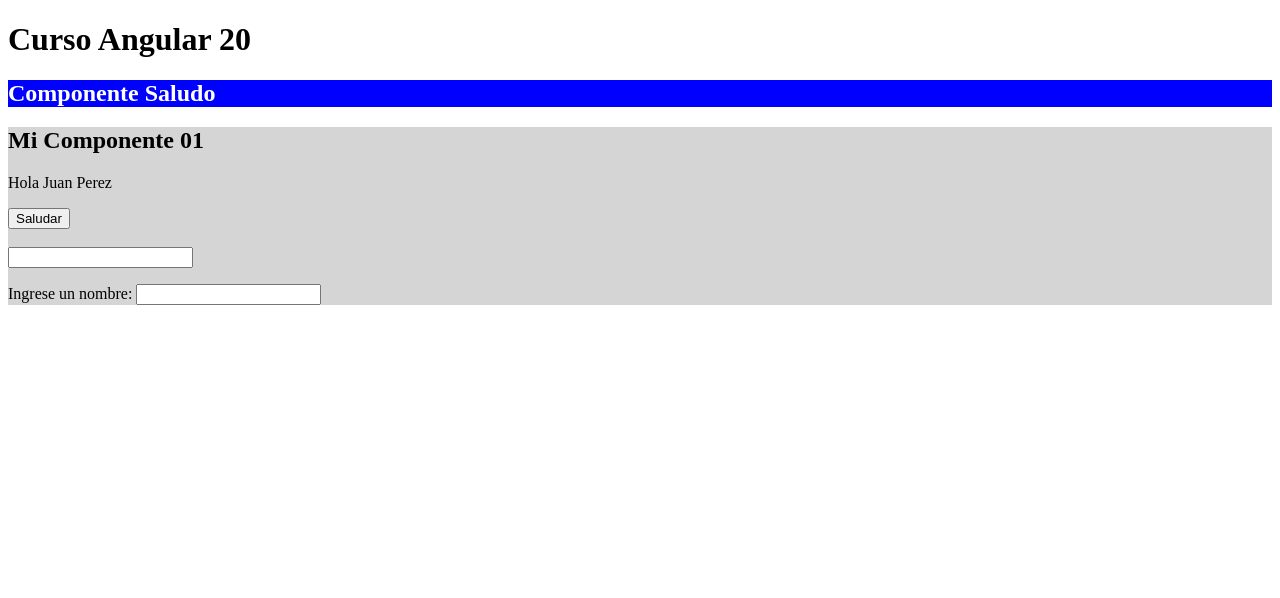
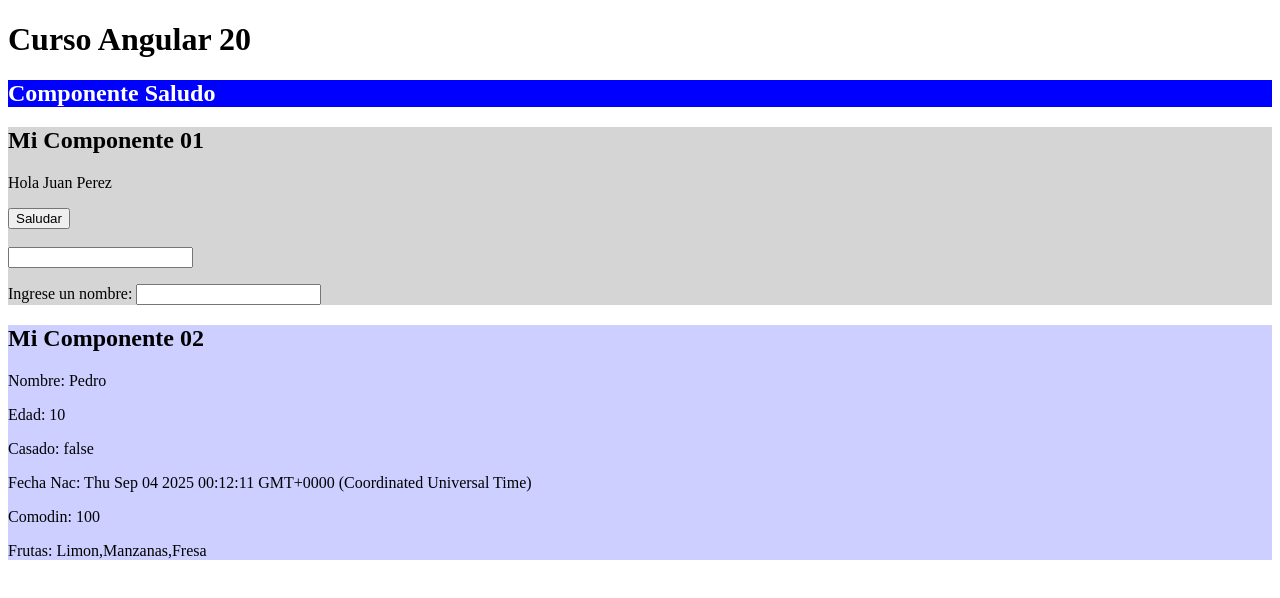
Before and after one commit to fhmontes123/cursoangular, an Angular app: page / in a window 1280 px wide. Shown: the top 598 px of the page. Built offline with nearby package versions, Linux system fonts and the light colour scheme.

Commit message:
03. Hooks

```diff
--- a/src/app/app.html
+++ b/src/app/app.html
@@ -1,3 +1,4 @@
 <h1>Curso Angular 20</h1>
 <app-saludo></app-saludo>
 <app-mi-componente01></app-mi-componente01>
+<app-mi-componente02 />
--- a/src/app/app.ts
+++ b/src/app/app.ts
@@ -1,10 +1,11 @@
 import { Component } from '@angular/core';
 import { Saludo } from './saludo/saludo';
 import { MiComponente01 } from './mi-componente01/mi-componente01';
+import { MiComponente02 } from './mi-componente02/mi-componente02';
 
 @Component({
   selector: 'app-root',
-  imports: [Saludo, MiComponente01],
+  imports: [Saludo, MiComponente01, MiComponente02],
   templateUrl: './app.html',
   styleUrl: './app.css',
 })
--- /dev/null
+++ b/src/app/mi-componente02/mi-componente02.html
@@ -0,0 +1,9 @@
+<div style="background: #cccfff">
+  <h2>{{ titulo }}</h2>
+  <p>Nombre: {{ nombre }}</p>
+  <p>Edad: {{ edad }}</p>
+  <p>Casado: {{ esCasado }}</p>
+  <p>Fecha Nac: {{ fechaNac }}</p>
+  <p>Comodin: {{ comodin }}</p>
+  <p>Frutas: {{ frutas }}</p>
+</div>
--- /dev/null
+++ b/src/app/mi-componente02/mi-componente02.ts
@@ -0,0 +1,50 @@
+import { Component, DoCheck, OnChanges, OnDestroy, OnInit, SimpleChanges } from '@angular/core';
+
+@Component({
+  selector: 'app-mi-componente02',
+  imports: [],
+  templateUrl: './mi-componente02.html',
+  styleUrl: './mi-componente02.css',
+})
+export class MiComponente02 implements OnChanges, OnInit, DoCheck, OnDestroy {
+  public titulo;
+  public nombre: string;
+  public edad: number;
+  public esCasado: boolean;
+  public fechaNac: Date;
+  public comodin: any;
+  public frutas: Array<string>;
+
+  constructor() {
+    console.log('MiComponente02 --> constructor()');
+    this.titulo = 'Mi Componente 02';
+    this.nombre = 'Pedro';
+    this.edad = 10;
+    this.esCasado = false;
+    this.fechaNac = new Date();
+    this.comodin = 100;
+    this.frutas = ['Limon', 'Manzanas', 'Fresa'];
+  }
+
+  ngOnChanges(changes: SimpleChanges): void {
+    console.log('MiComponente02 --> ngOnChanges()');
+    // Obtener datos componentes padre hijo
+  }
+
+  ngOnInit(): void {
+    console.log('MiComponente02 --> ngOnInit()');
+    // Obtener datos desde un API Rest
+  }
+
+  ngDoCheck(): void {
+    console.log('MiComponente02 --> ngDoCheck()');
+    // Operaciones sencillas, nada pesado/complejo.
+  }
+
+  ngOnDestroy(): void {
+    console.log('MiComponente02 --> ngOnDestroy()');
+    // Operaciones para liberar recursos.
+  }
+
+  // Otras funciones
+}
```
Also changed, not shown: src/app/mi-componente02/mi-componente02.css (added).
